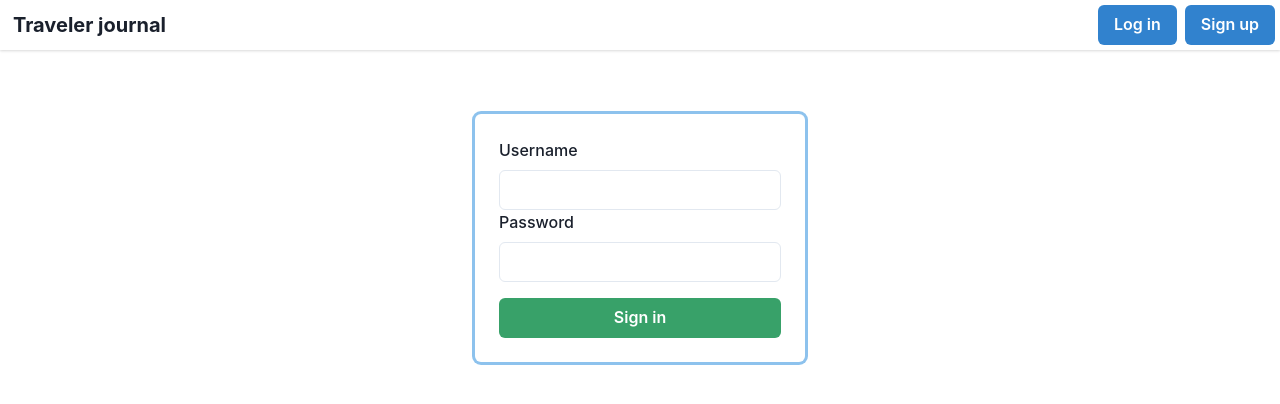
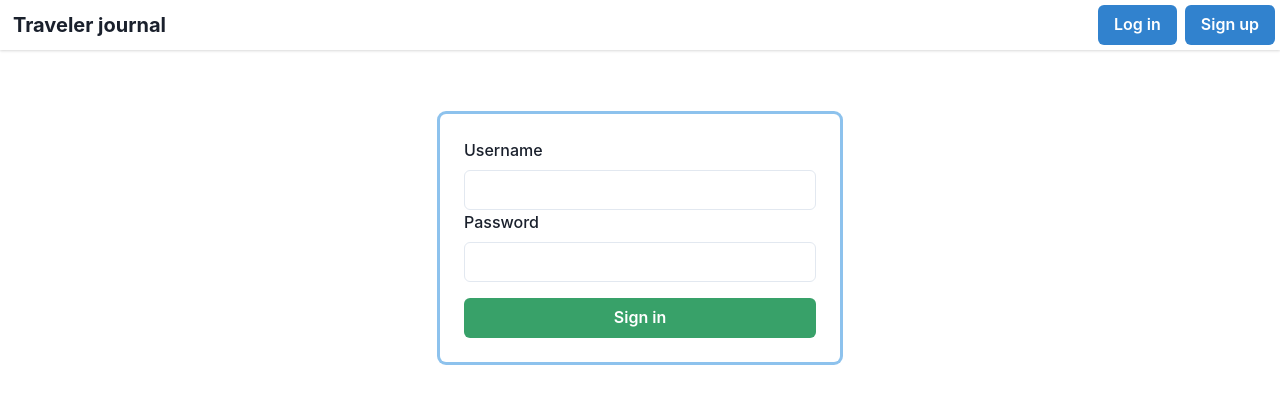
Before and after one commit to GeorgiiVoyakin/traveler-journal-client, a React (Create React App) app: page / in a window 1280 px wide. Shown: the top 404 px of the page. Built offline with nearby package versions, Linux system fonts and the light colour scheme; no server answers.

Commit message:
Show message if login fail

```diff
--- a/src/routes/LoginPage.jsx
+++ b/src/routes/LoginPage.jsx
@@ -7,6 +7,7 @@ import {
   Center,
   Button,
   Stack,
+  Text,
 } from '@chakra-ui/react';
 import { useState } from 'react';
 import { login } from '../api/users';
@@ -16,6 +17,7 @@ export default function LoginPage({ token, setToken }) {
   const [username, setUsername] = useState('');
   const [password, setPasswrod] = useState('');
   const navigate = useNavigate();
+  const [userExists, setUserExists] = useState(true);
 
   if (token) {
     navigate('/notes');
@@ -24,7 +26,14 @@ export default function LoginPage({ token, setToken }) {
   return (
     <div className='login-page'>
       <Center>
-        <Box boxShadow='outline' p='6' rounded='md' bg='white' mt='5%'>
+        <Box
+          boxShadow='outline'
+          p='6'
+          rounded='md'
+          bg='white'
+          mt='5%'
+          minWidth={400}
+        >
           <Stack spacing={4}>
             <FormControl>
               <FormLabel htmlFor='username'>Username</FormLabel>
@@ -34,6 +43,7 @@ export default function LoginPage({ token, setToken }) {
                 value={username}
                 onChange={(event) => {
                   setUsername(event.target.value);
+                  setUserExists(true);
                 }}
               />
               <FormLabel htmlFor='password'>Password</FormLabel>
@@ -53,6 +63,10 @@ export default function LoginPage({ token, setToken }) {
               onClick={() => {
                 login({ username, password })
                   .then((response) => {
+                    if (response.status === 400) {
+                      setUserExists(false);
+                      return;
+                    }
                     return response.json();
                   })
                   .then((data) => {
@@ -66,6 +80,11 @@ export default function LoginPage({ token, setToken }) {
             >
               Sign in
             </Button>
+            {!userExists && (
+              <Text color={'red'}>
+                Пользователь с указанным именем не найден
+              </Text>
+            )}
           </Stack>
         </Box>
       </Center>
--- a/src/routes/SignupPage.jsx
+++ b/src/routes/SignupPage.jsx
@@ -30,7 +30,7 @@ export default function LoginPage() {
           rounded='md'
           bg='white'
           mt='5%'
-          minWidth={370}
+          minWidth={400}
         >
           <Stack spacing={4}>
             <FormControl>
```
